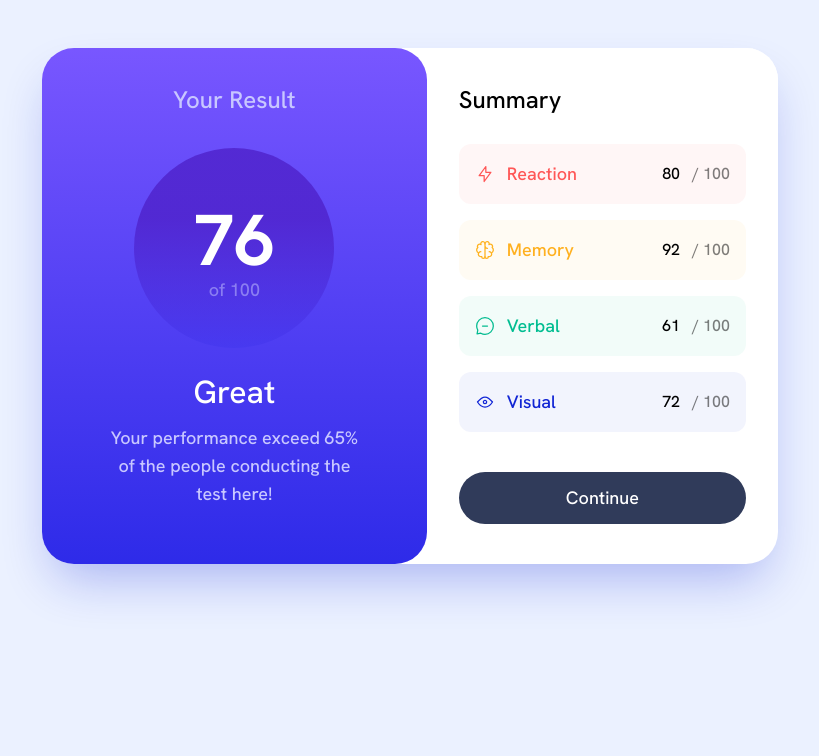
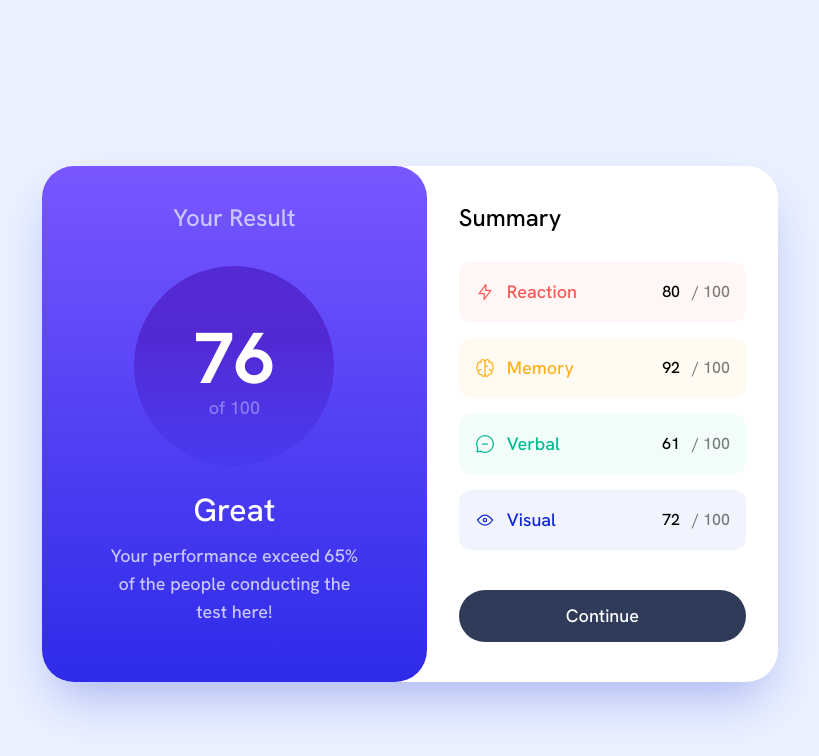
Before and after one commit to Deanogit/tailwind-results-summary, a website: page index.html in a window 1280 px wide. Shown: the whole page, without its empty margins (230-1049 px from the left). Drawn offline with Linux system fonts and the light colour scheme.

Commit message:
body md:h-screen

```diff
--- a/index.html
+++ b/index.html
@@ -22,7 +22,7 @@
     <script src="script.js" defer></script>
     <title>Frontend Mentor | Results summary component</title>
   </head>
-  <body class="bg-pale-blue flex items-center justify-center">
+  <body class="bg-pale-blue flex items-center justify-center md:h-screen">
     <main
       class="card flex flex-col md:flex-row items-center justify-center bg-white md:rounded-4xl md:mt-12 md:w-[736px] shadow-2xl shadow-cobalt-blue/30"
     >
```
Also changed, not shown: css/style.css.
